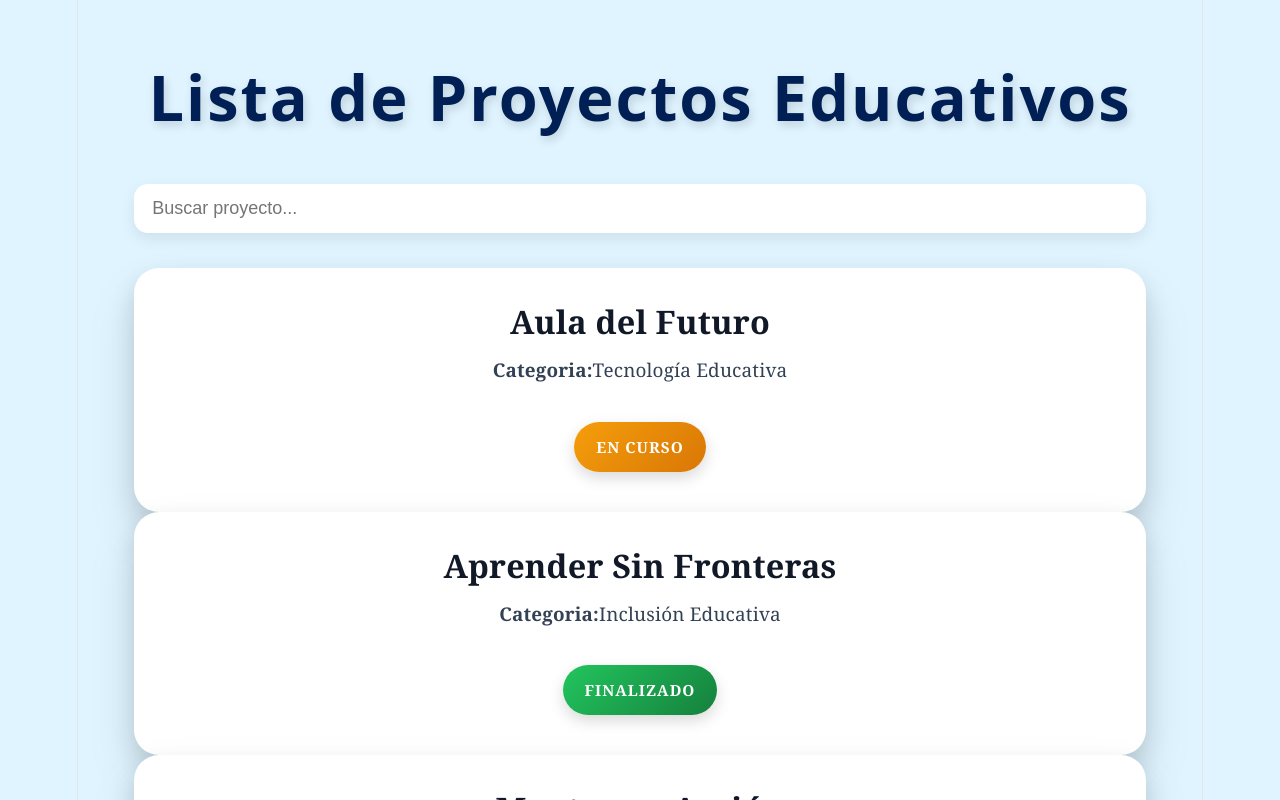
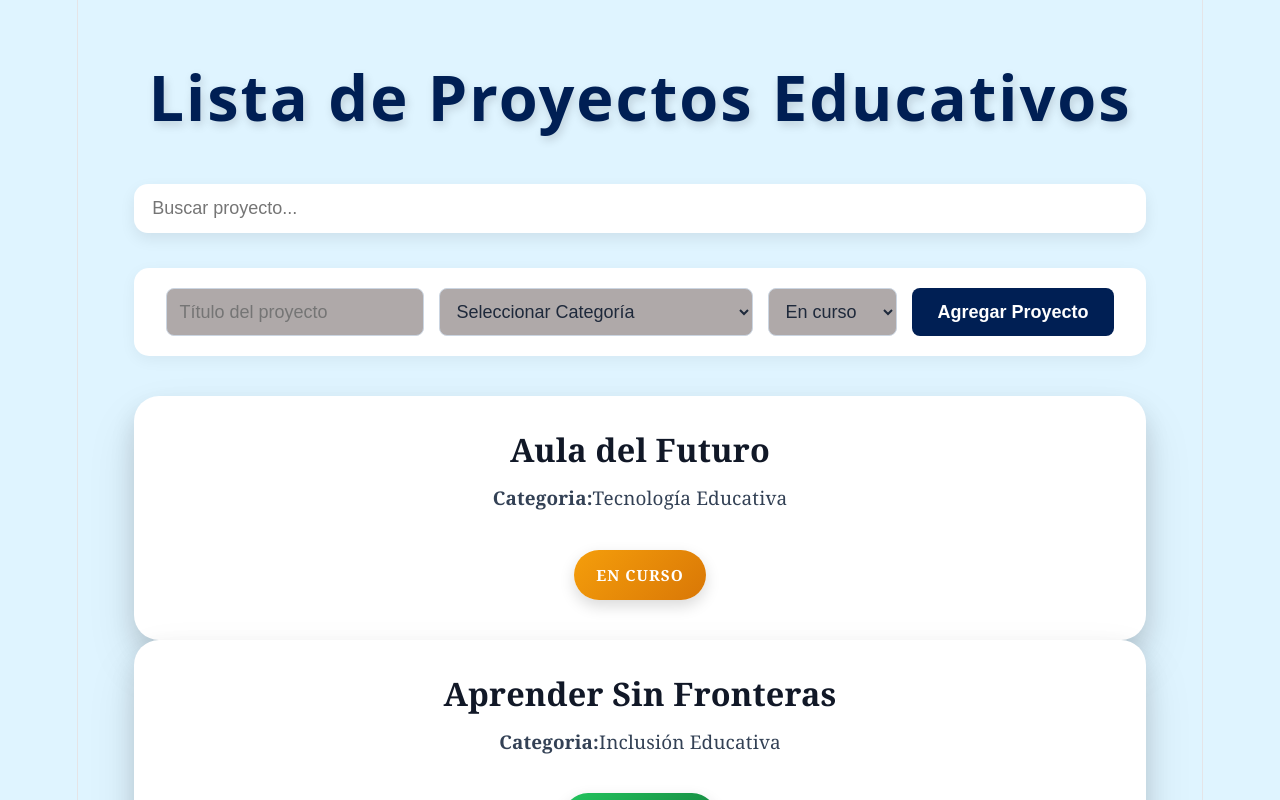
Before and after one commit to TomasTastaca/pv_tp3_grupo16, a React (Vite) app: page / in a window 1280 px wide. Shown: the top 800 px of the page. Built offline with nearby package versions, Linux system fonts and the light colour scheme.

Commit message:
realice la funcionalidad agregarProyecto y agregue su estilo a listaproyectos.css

```diff
--- a/src/components/ListaProyectos.jsx
+++ b/src/components/ListaProyectos.jsx
@@ -4,6 +4,31 @@ import proyectoService from "../services/proyectoService"
 const ListaProyectos = () => {
     //estado para los obtener proyectos
     const [proyectos, setProyectos] = useState(proyectoService.obtenerProyectos());
+     //estado para agregar proyectos
+    const [titulo, setTitulo] = useState("");
+    const [categoria, setCategoria] = useState("");
+    const [estado, setEstado] = useState("En curso");
+
+    const manejarAgregar = (e) => {
+        e.preventDefault();
+
+
+        const nuevo = {
+            id: Date.now(),
+            titulo,
+            categoria,
+            estado
+        };
+
+
+        proyectoService.agregarProyecto(nuevo);
+        setProyectos(proyectoService.obtenerProyectos());
+
+
+        setTitulo("");
+        setCategoria("");
+    };
+
     //estado para la busqueda proyectos
     const [busqueda, setBusqueda] = useState("");
 
@@ -32,6 +57,41 @@ const ListaProyectos = () => {
                 onChange={handleBuscar}
                 className="input-busqueda"
             />
+             {/*agregar proyectos*/}
+             <div className="form-container">
+                <form onSubmit={manejarAgregar} className="form-agregar">
+                    <input
+                        type="text"
+                        placeholder="Título del proyecto"
+                        value={titulo}
+                        onChange={(e) => setTitulo(e.target.value)}
+                        required
+                    />
+                   <select
+                     value={categoria}
+                    onChange={(e) => setCategoria(e.target.value)}
+                    required
+>
+                     <option value="">Seleccionar Categoría</option>
+
+                     <option value="Tecnología Educativa">Tecnología Educativa</option>
+
+                     <option value="Inclusión Educativa">Inclusión Educativa</option>
+
+                     <option value="Aprendizaje basado en proyectos">Aprendizaje basado en proyectos</option>
+
+                     <option value="Innovación Educativa">Innovación Educativa</option>
+
+                    </select>
+
+                    <select value={estado} onChange={(e) => setEstado(e.target.value)}>
+                        <option value="En curso">En curso</option>
+                        <option value="Finalizado">Finalizado</option>
+                    </select>
+                    <button type="submit" className="btn-add">Agregar Proyecto</button>
+                </form>
+            </div>
+
             {/* lista de proyectos */}
             <section className="grid-proyectos">
                 <div>
--- a/src/css/listaProyectos.css
+++ b/src/css/listaProyectos.css
@@ -111,3 +111,45 @@ body{
         0 8px 20px rgba(0,0,0,0.12);
     transform: scale(1.01);
 }
+
+/*agregar proyectos*/
+.form-container {
+    background: white;
+    padding: 20px;
+    border-radius: 15px;
+    margin-bottom: 40px;
+    box-shadow: 0 4px 15px rgba(0,0,0,0.05);
+}
+
+.form-agregar {
+    display: flex;
+    gap: 15px;
+    flex-wrap: wrap;
+    justify-content: center;
+}
+
+.form-agregar input,.form-agregar select{
+    padding: 12px;
+    border: 1px solid #cbd5e1;
+    border-radius: 8px;
+    font-size: 1rem;
+    background-color: rgb(175, 169, 169);
+    color: #1e293b;
+    outline: none;
+}
+
+.btn-add {
+    background-color: #001f54;
+    font-size: 1rem;
+    color: white;
+    padding: 12px 25px;
+    border: none;
+    border-radius: 8px;
+    cursor: pointer;
+    font-weight: bold;
+    transition: background 0.3s;
+}
+
+.btn-add:hover {
+    background-color: #003a9c;
+}
--- a/src/services/proyectoService.js
+++ b/src/services/proyectoService.js
@@ -9,13 +9,19 @@ const proyectoService = ( () => {
     ];
     //obtener todos los proyectos
     const obtenerProyectos = () => [...proyectos];
+
+     //agregar proyecto
+    const agregarProyecto = (nuevo) => {
+        proyectos.push(nuevo);
+    };
+
     //buscar proyecto por titulo
     const buscarProyecto = (texto) => {
 
         return proyectos.filter(p => p.titulo.toLowerCase().includes(texto.toLowerCase()));
 
     };
-    return {obtenerProyectos, buscarProyecto};
+    return {obtenerProyectos, buscarProyecto, agregarProyecto};
 })();
 
 export default proyectoService;
```
